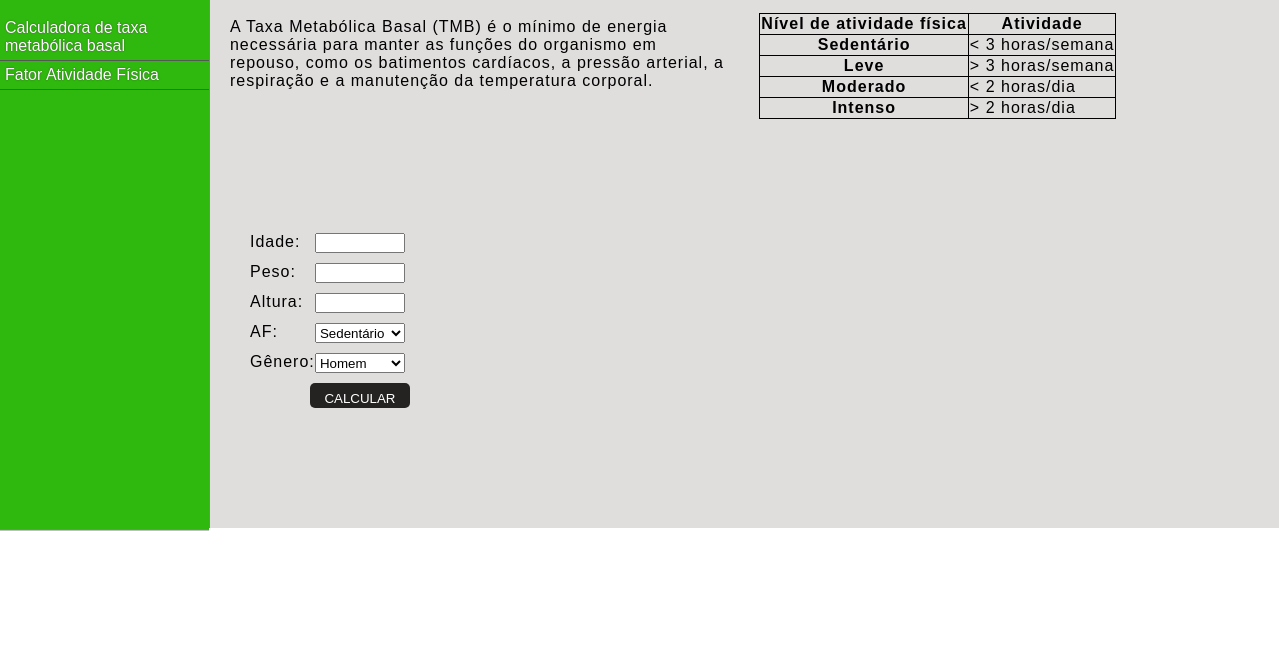
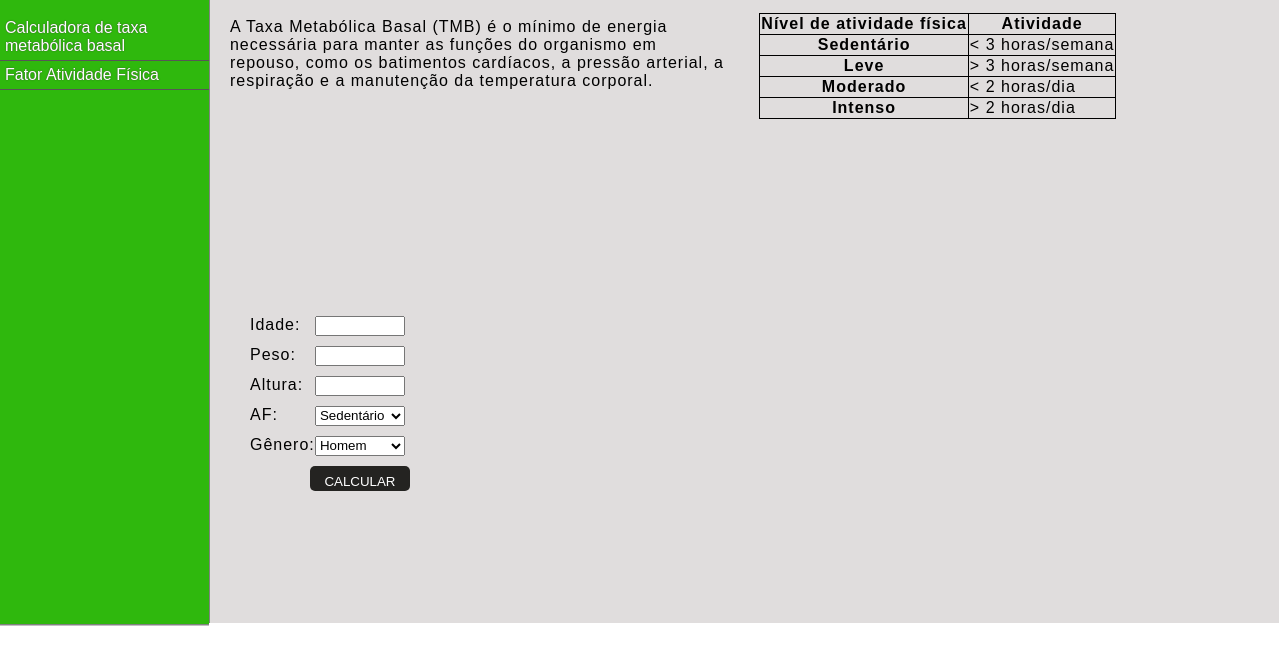
Before and after one commit to OliverioJunior/CalculadoraGet, a plain HTML site: page index.html in a window 1280 px wide. Shown: the part 39-704 px from the top of the page. Drawn offline with Linux system fonts and the light colour scheme.

Commit message:
Aumentar height

```diff
--- a/calculadora.css
+++ b/calculadora.css
@@ -37,7 +37,7 @@ body{
     margin-left:0px;
     padding:0px;
     max-width: 100%;
-    height: 530px;
+    height: 625px;
     background-image: linear-gradient(rgba(255, 255, 255, 0.897),rgb(255, 255, 255));
     grid-template-columns: 250px, 500px;
 }
@@ -45,7 +45,7 @@ body{
     margin:0px;
     display:grid;
     width:250px;
-    height:530.5px;
+    height:625.5px;
     background-image:linear-gradient(0.5turn, #2fb80d,#2fb80d);
     box-shadow:  0px 1.5px rgb(129, 129, 129);
 }
```
